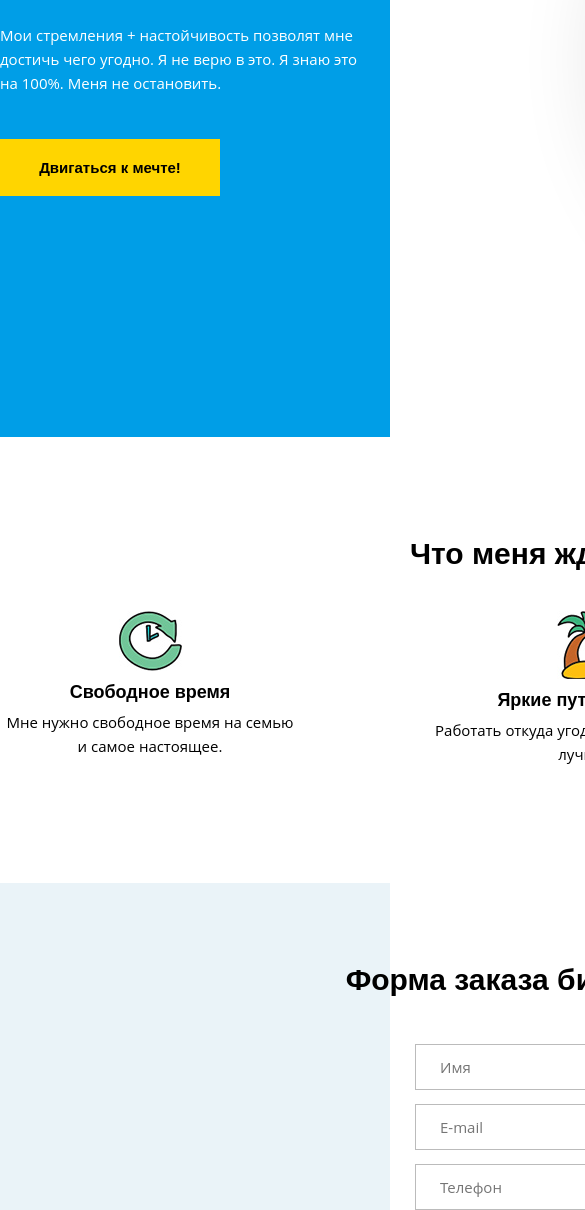
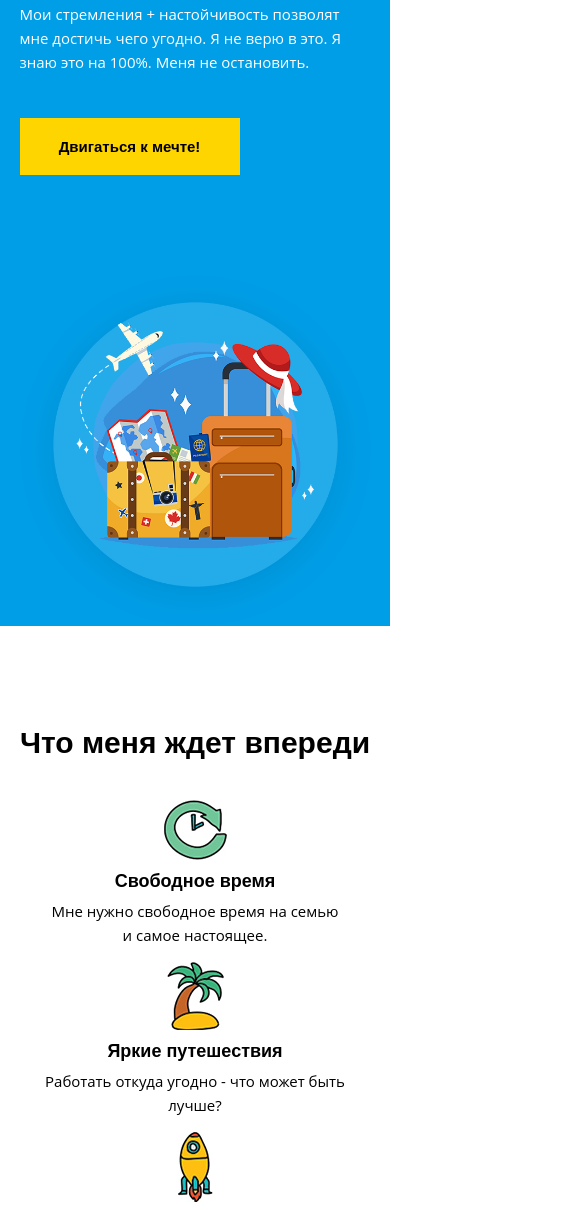
Before and after one commit to Elena3852/Elena3852.github.io, a plain HTML site: page index.html in a window 390 px wide. Shown: the part 428-1638 px from the top of the page, 585 px wide, since content can reach past the window. Drawn offline with Linux system fonts and the light colour scheme; a web font is replaced by a local one.

Commit message:
Add files via upload

```diff
--- a/css/main.css
+++ b/css/main.css
@@ -17,22 +17,24 @@ p {
 	line-height: 1.6em;
 }
 .container {
-	width: 1170px;
+	max-width: 1170px;
+	width: 96%;
 	margin: 0 auto;
 }
 .header {
 	background: #009EE7;
-	height: 800px;
 	padding-top: 65px;
 	color: #fff;
 }
 .wrapper {
 	display: flex;
 	justify-content: space-between;
+	align-items: center;
 }
 .offer {
-	margin-top: 160px;
 	width: 800px;
+	padding-top: 100px;
+	padding-bottom: 100px;
 }
 .title {
 	font-size: 34px;
@@ -57,8 +59,8 @@ p {
 	transition: all 0,5s ease;
 }
 .desktop {
-	margin-top: 60px;
 	max-width: 100%;
+	height: auto;
 }
 .learn {
 	padding: 100px 0;
@@ -119,3 +121,39 @@ p {
 	font-size: 14px;
 	text-align: center;
 }
+
+@media screen and (max-width: 1200px) {
+	.container {
+		width: 90%;
+	}
+}
+@media screen and (max-width: 992px) {
+	.wrapper {
+		flex-direction: column;
+	}
+	.offer {
+		width: 100%;
+	}
+	.desktop {
+		display: block;
+		width: 549px;
+		margin: 0 auto;
+	}
+}
+@media screen and (max-width: 768px) {
+	.intro {
+		width: 100%;
+	}
+	.skills {
+		flex-direction: column;
+		align-items: center;
+	}
+}
+@media screen and (max-width: 768px) {
+	.input {
+		width: 100%;
+	}
+	.btn-form {
+		width: 100%;
+    }
+}
--- a/index.html
+++ b/index.html
@@ -2,7 +2,7 @@
 <html lang="ru">
 <head>
 	<meta charset="UTF-8">
-	<meta name="viewport" content="width=device-width, initial-scale=1.0">
+	<meta name="viewport" content="width=device-width, initial-scale=1.0, shrink-to-fit=no">
 	<title>Homework</title>
 	 <link href="https://allfont.ru/allfont.css?fonts=open-sans" rel="stylesheet" type="text/css" />
 	 <link href="https://allfont.ru/allfont.css?fonts=open-sans-bold" rel="stylesheet" type="text/css" />
```
